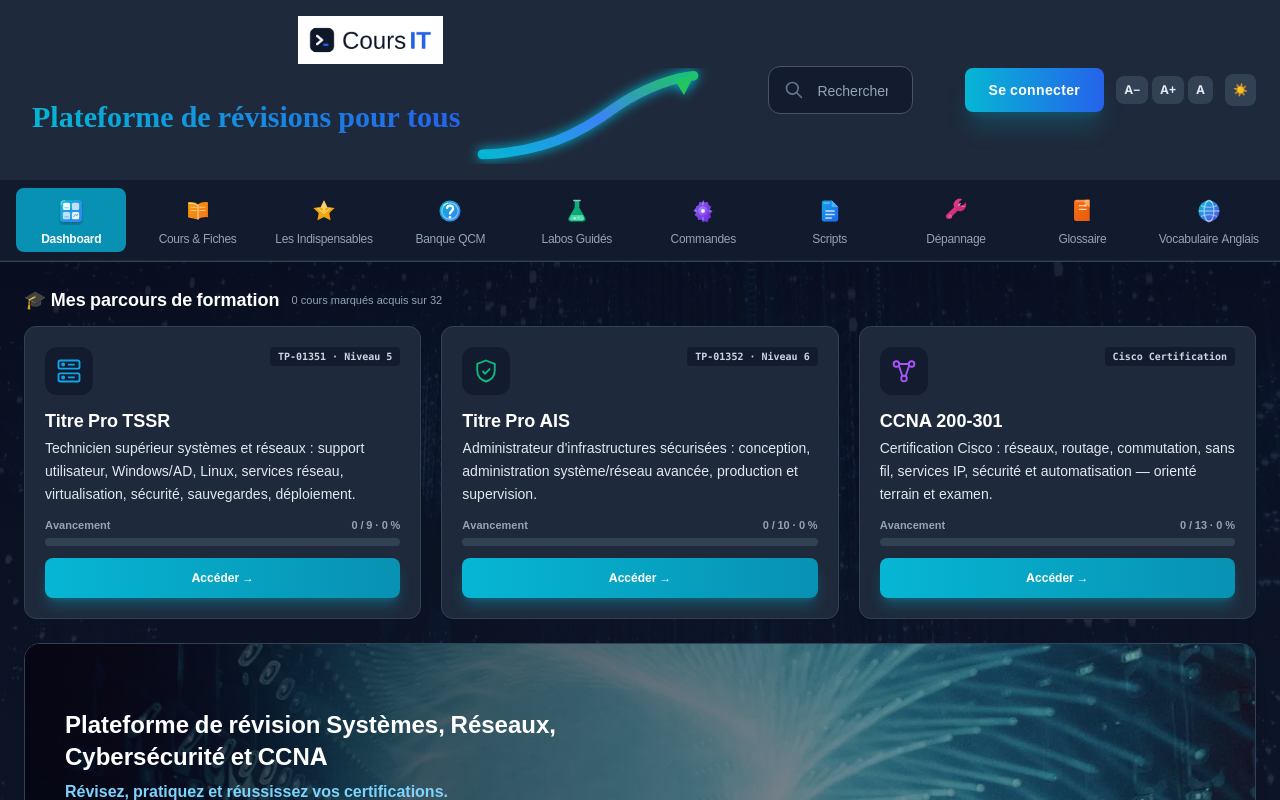
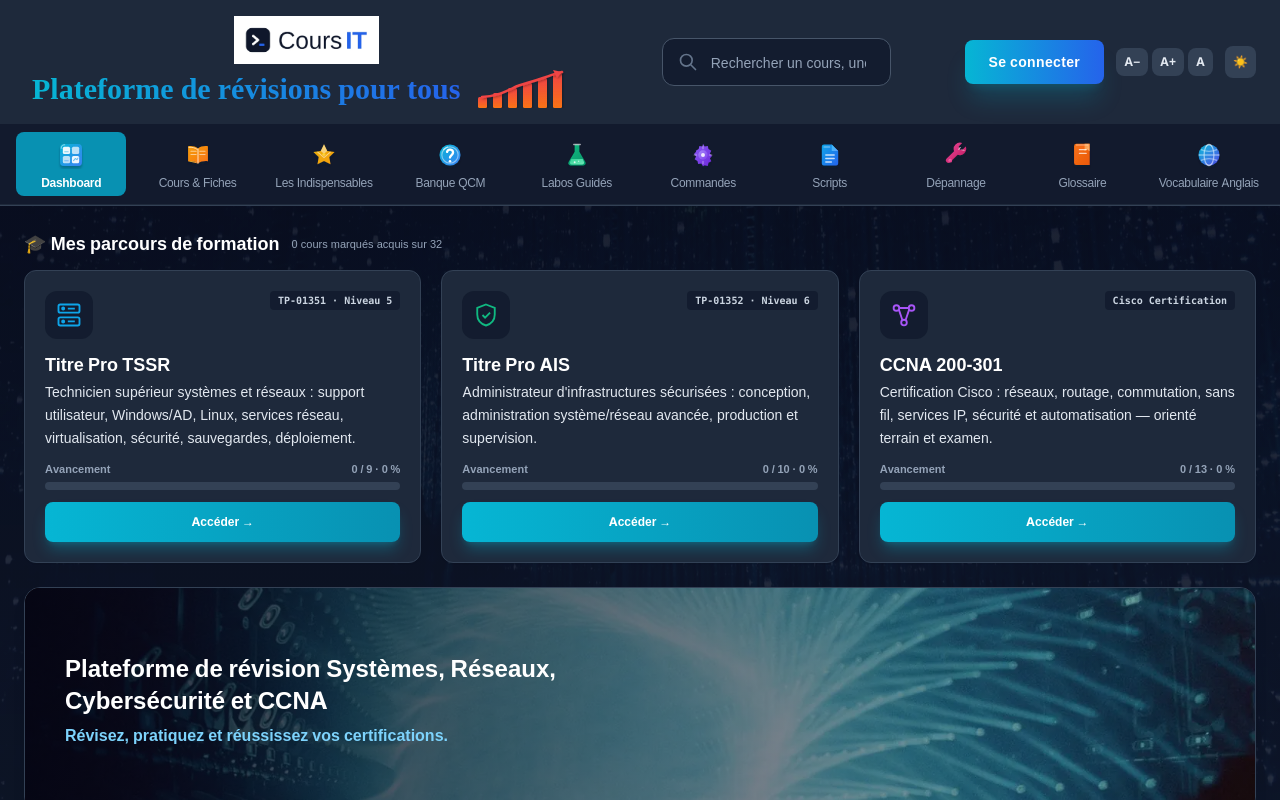
Before and after one commit to herbreteau787-svg/coursit, a React (Vite) app in the folder app/: page / in a window 1280 px wide. Shown: the top 800 px of the page. Built offline with nearby package versions, Linux system fonts and the light colour scheme.

Commit message:
UI: graphique croissance barres orange→rouge + courbe flèche

```diff
--- a/app/src/App.jsx
+++ b/app/src/App.jsx
@@ -2564,13 +2564,21 @@ const QcmSection = ({ qcmData, filterLabel, onFilterChange, filterOptions, showF
                                                                         <img src={logoUrl} alt="Logo Cours IT" className="h-12 w-auto object-contain" />
                                     <div className="mt-1 flex items-center gap-2">
 <span className="text-3xl font-bold font-['Inter'] whitespace-nowrap bg-gradient-to-r from-cyan-500 to-blue-600 bg-clip-text text-transparent" style={{ WebkitBackgroundClip: 'text', WebkitTextFillColor: 'transparent' }}>Plateforme de révisions pour tous</span>
-<svg viewBox="0 0 120 50" className="h-24 w-60 shrink-0" fill="none" aria-hidden="true">
+<svg viewBox="0 0 100 40" className="h-10 w-28 shrink-0" fill="none" aria-hidden="true">
 <defs>
-<linearGradient id="ultraGrowth" x1="0%" y1="100%" x2="100%" y2="0%"><stop offset="0%" stopColor="#06b6d4" /><stop offset="50%" stopColor="#3b82f6" /><stop offset="100%" stopColor="#22c55e" /></linearGradient>
-<filter id="strongGlow" x="-40%" y="-40%" width="180%" height="180%"><feDropShadow dx="0" dy="0" stdDeviation="3" floodColor="#06b6d4" floodOpacity="1" /></filter>
+<linearGradient id="growthBarGrad" x1="0%" y1="100%" x2="0%" y2="0%"><stop offset="0%" stopColor="#f97316" /><stop offset="100%" stopColor="#ef4444" /></linearGradient>
+<filter id="growthBarShadow" x="-30%" y="-30%" width="160%" height="160%"><feDropShadow dx="1" dy="1" stdDeviation="1" floodColor="#000" floodOpacity="0.3" /></filter>
 </defs>
-<path d="M5 45C35 44 55 35 75 20C90 10 105 5 115 4" stroke="url(#ultraGrowth)" strokeWidth="5" strokeLinecap="round" fill="none" filter="url(#strongGlow)" />
-<polygon points="115,4 105,6 110,14" fill="#22c55e" filter="url(#strongGlow)" />
+<g filter="url(#growthBarShadow)">
+<rect x="4" y="29" width="9" height="11" rx="1.5" fill="url(#growthBarGrad)" />
+<rect x="19" y="25" width="9" height="15" rx="1.5" fill="url(#growthBarGrad)" />
+<rect x="34" y="20" width="9" height="20" rx="1.5" fill="url(#growthBarGrad)" />
+<rect x="49" y="15" width="9" height="25" rx="1.5" fill="url(#growthBarGrad)" />
+<rect x="64" y="10" width="9" height="30" rx="1.5" fill="url(#growthBarGrad)" />
+<rect x="79" y="5" width="9" height="35" rx="1.5" fill="url(#growthBarGrad)" />
+</g>
+<path d="M8 29C23 28 31 24 39 20S55 15 69 10S81 6 88 4" stroke="#ef4444" strokeWidth="2.5" strokeLinecap="round" fill="none" filter="url(#growthBarShadow)" />
+<polygon points="88,4 79,2 83,10" fill="#ef4444" filter="url(#growthBarShadow)" />
 </svg>
 </div>
                                 </div>
```
